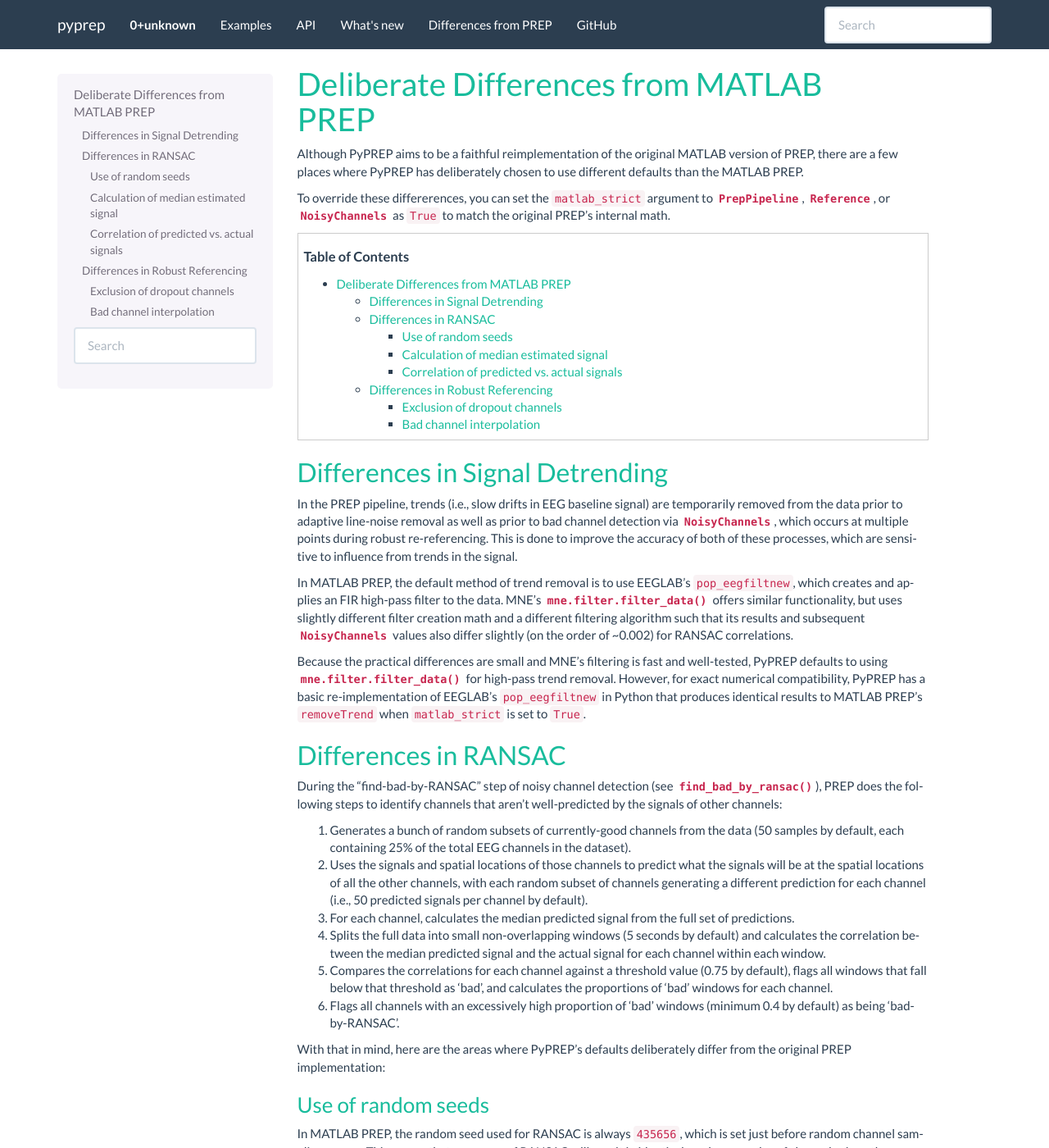
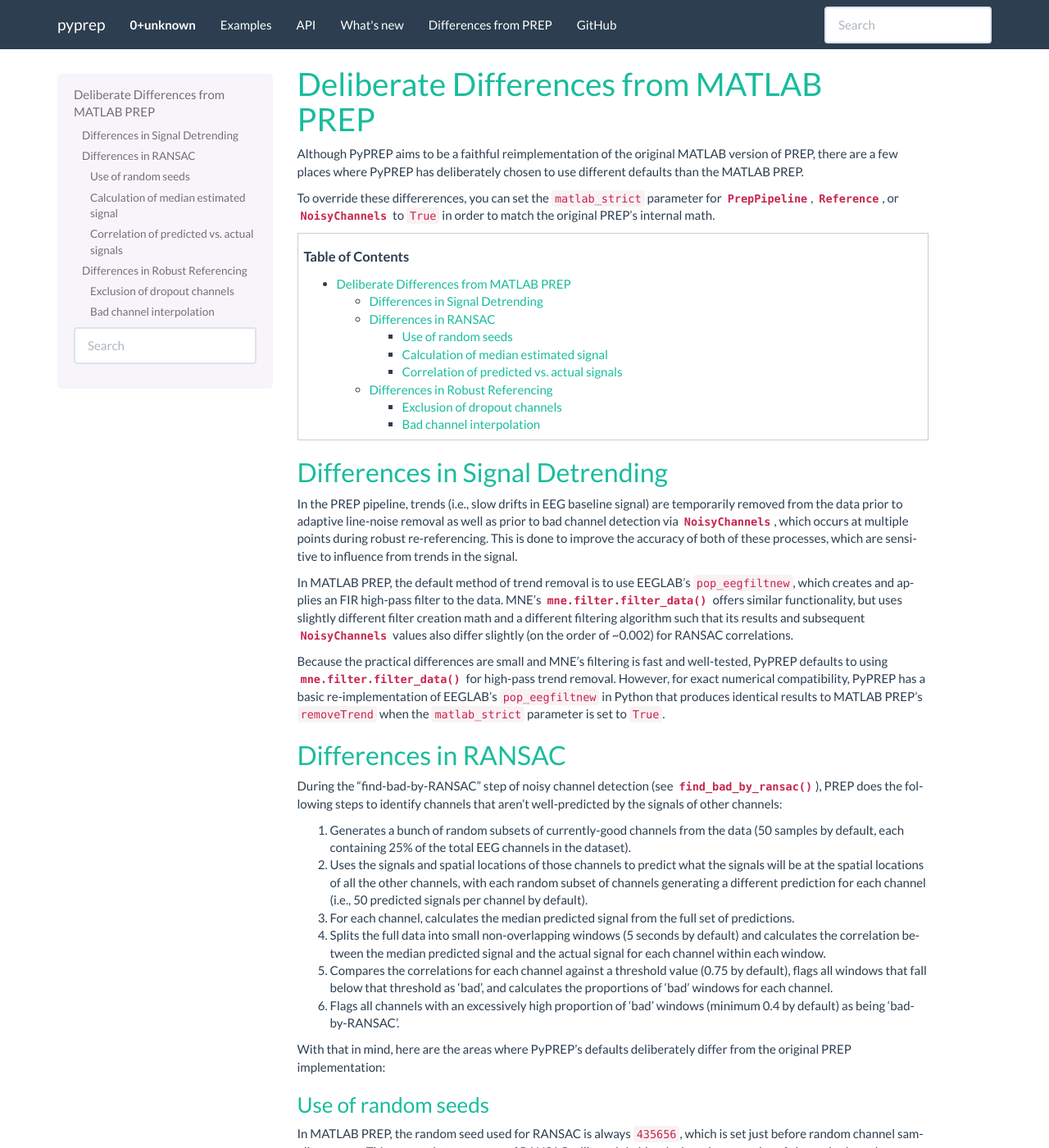
Before and after one commit to sappelhoff/pyprep, a Sphinx documentation site: the page built from docs/matlab_differences.rst, in a window 1280 px wide and 1400 px high. Shown: the whole window at 82% size. Built offline with Sphinx 7.4.7, drawn with Linux system fonts in a browser that asks for light colours; some of the changed text lies outside the part shown.

Commit message:
Improve wording around matlab_strict parameter

```diff
--- a/docs/matlab_differences.rst
+++ b/docs/matlab_differences.rst
@@ -9,10 +9,10 @@ Although PyPREP aims to be a faithful reimplementation of the original MATLAB
 version of PREP, there are a few places where PyPREP has deliberately chosen
 to use different defaults than the MATLAB PREP.
 
-To override these differerences, you can set the ``matlab_strict`` argument to
-:class:`~pyprep.PrepPipeline`, :class:`~pyprep.Reference`, or
-:class:`~pyprep.NoisyChannels` as ``True`` to match the original PREP's
-internal math.
+To override these differerences, you can set the ``matlab_strict`` parameter
+for :class:`~pyprep.PrepPipeline`, :class:`~pyprep.Reference`, or
+:class:`~pyprep.NoisyChannels` to ``True`` in order to match the original
+PREP's internal math.
 
 .. contents:: Table of Contents
     :depth: 3
@@ -39,8 +39,8 @@ Because the practical differences are small and MNE's filtering is fast and
 well-tested, PyPREP defaults to using :func:`mne.filter.filter_data` for
 high-pass trend removal. However, for exact numerical compatibility, PyPREP
 has a basic re-implementation of EEGLAB's ``pop_eegfiltnew`` in Python that
-produces identical results to MATLAB PREP's ``removeTrend`` when
-``matlab_strict`` is set to ``True``.
+produces identical results to MATLAB PREP's ``removeTrend`` when the
+``matlab_strict`` parameter is set to ``True``.
 
 
 Differences in RANSAC
@@ -93,8 +93,8 @@ approach has the benefit of better randomness, but may also lead to more
 variability in PREP results between different seed values. More testing is
 required to determine which approach produces better results.
 
-Note that to match MATLAB PREP exactly when ``matlab_strict`` is ``True``, the
-random seed ``435656`` must be used.
+Note that to match MATLAB PREP exactly when the ``matlab_strict`` parameter is
+set to ``True``, the random seed ``435656`` must be used.
 
 
 Calculation of median estimated signal
@@ -211,7 +211,7 @@ consistent with the interpolation code used in RANSAC, PyPREP defaults to using
 MNE's :meth:`~mne.io.Raw.interpolate_bads` method for interpolation during and
 following robust referencing. However, for full numeric equivalence with
 MATLAB PREP, PyPREP will use a Python reimplementation of ``eeg_interp`` instead
-when ``matlab_strict`` is set to ``True``.
+when the ``matlab_strict`` parameter is set to ``True``.
 
 .. [1] Perrin, F., Pernier, J., Bertrand, O. and Echallier, JF. (1989).
    Spherical splines for scalp potential and current density mapping.
```
